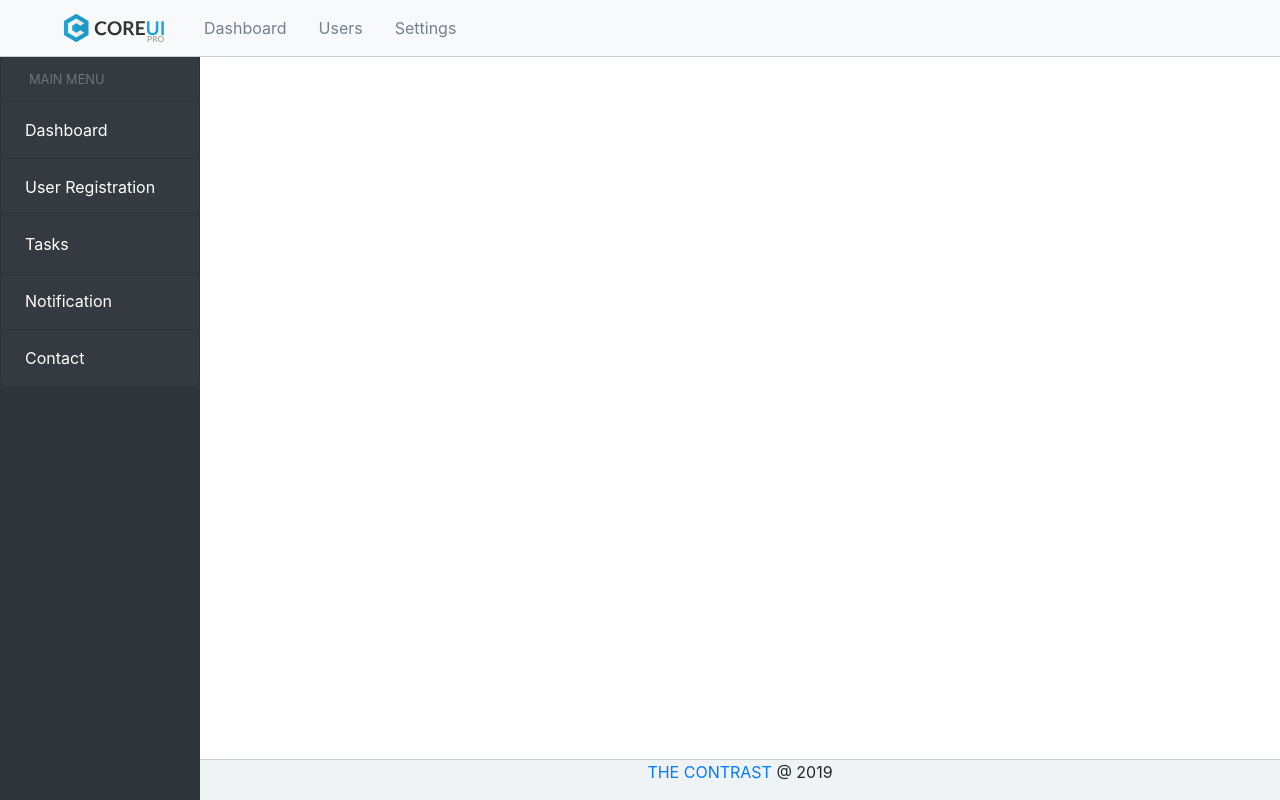
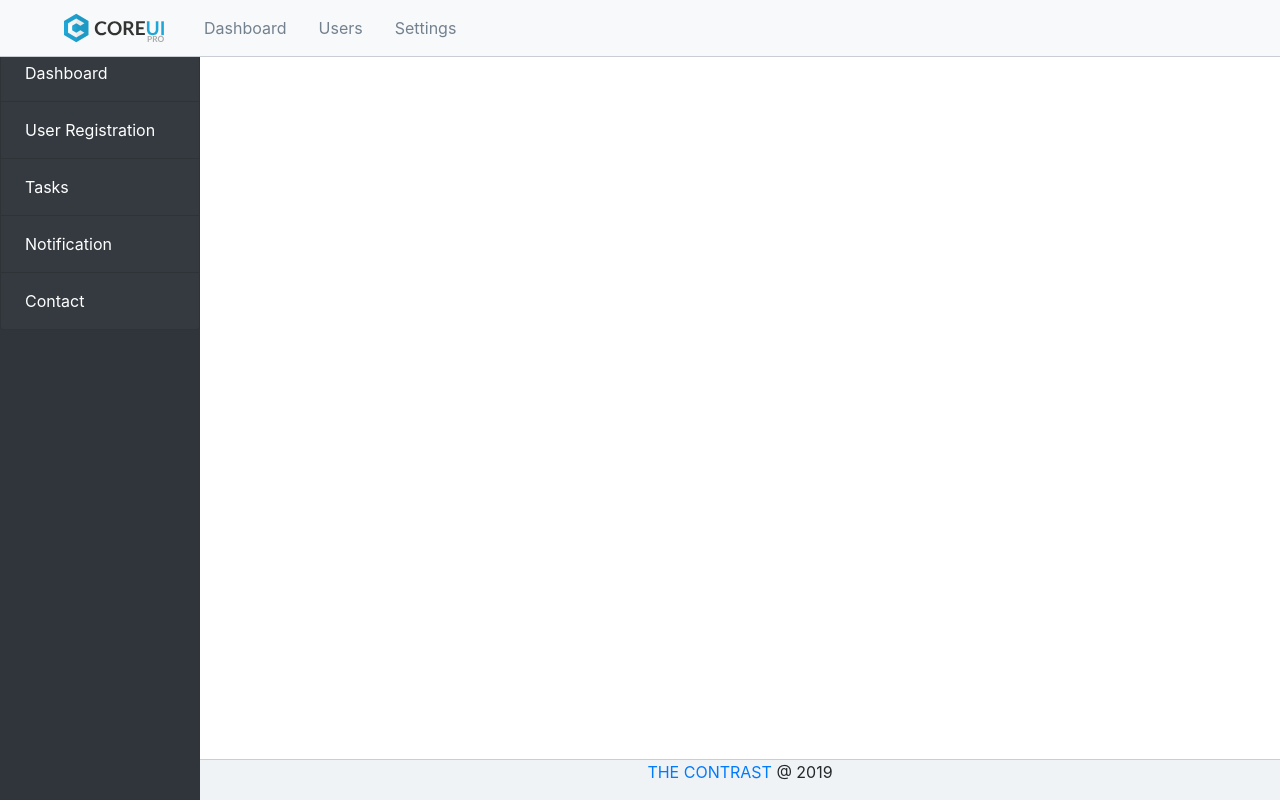
Before and after one commit to bhagyashri211993/bhagyashri-DummyProject, an Angular app: page /dashboard in a window 1280 px wide. Built offline with nearby package versions, Linux system fonts and the light colour scheme; some icons are missing.

Commit message:
middle panel alignment done

```diff
--- a/src/app/authentication/login/login.component.css
+++ b/src/app/authentication/login/login.component.css
@@ -1,6 +1,6 @@
 /* Made with love by Mutiullah Samim*/
 
-@import url('https://fonts.googleapis.com/css?family=Numans');
+/* @import url('https://fonts.googleapis.com/css?family=Numans');
 
 html,body{
 background-image: url('http://getwallpapers.com/wallpaper/full/a/5/d/544750.jpg');
@@ -8,7 +8,7 @@ background-size: cover;
 background-repeat: no-repeat;
 height: 100%;
 font-family: 'Numans', sans-serif;
-}
+} */
 
 .container{
 height: 100%;
--- a/src/app/authentication/login/login.component.html
+++ b/src/app/authentication/login/login.component.html
@@ -38,4 +38,8 @@
                 </div>
             </div>
         </div>
+
+
+
+
     </div>
--- a/src/app/dashboard/fixed-layout/fixed-layout.component.html
+++ b/src/app/dashboard/fixed-layout/fixed-layout.component.html
@@ -1,4 +1,4 @@
-<nav class="navbar navbar-expand-sm bg-light nav">
+<nav class="navbar navbar-expand-sm bg-light fixed-top nav">
     <a class="navbar-brand ml-5 " href="">
         <img src="../../../assets/images/logo.svg" class="d-inline-block align-top brand" alt="">
 
@@ -96,18 +96,10 @@
 
     </div><!-- sidebar-container END -->
 </div>
-<!-- <div class="container-fluid">
-    <div class="innerContent">
-        <router-outlet></router-outlet>
-   </div>
-</div>
- -->
+
  <app-panel></app-panel>
 <div class="footer">
     <p> <span class="text-primary">THE CONTRAST </span><span> @ 2019</span>
 
     </p>
-    <!-- <span><a href="https://coreui.io/pro/angular/">CoreUI Pro</a> © 2018
-                creativeLabs.</span><span class="ml-auto">Powered by <a href="https://coreui.io/pro/angular">CoreUI Pro
-                    for Angular</a></span> -->
 </div>
--- a/src/app/dashboard/panel/panel.component.css
+++ b/src/app/dashboard/panel/panel.component.css
@@ -1,7 +1,17 @@
+.outerDiv {
+    position: relative;
+    margin-left: 200px;
+    width: calc(100vw - 200px);
+    height: calc(100vh - 41px);
+    box-sizing: border-box;
+}
 
-.innerContent
-{
-    /* border: 2px solid black; */
-    margin-left:200px;
-    margin-top:170px;
+.innerContent {
+    /* border: 1px solid black; */
+    position: absolute;
+    top: 50%;
+    left: 50%;
+    transform: translate(-50%, -50%);
+    width: 100%;
+    height: 100%;
 }
--- a/src/app/dashboard/panel/panel.component.html
+++ b/src/app/dashboard/panel/panel.component.html
@@ -1,4 +1,4 @@
-<div class="container-fluid">
+<div class="outerDiv">
         <div class="innerContent">
             <router-outlet></router-outlet>
             <!-- <app-sign-up></app-sign-up> -->
--- a/src/index.html
+++ b/src/index.html
@@ -2,6 +2,8 @@
 <html lang="en">
 
 <head>
+
+<link href="styles.css" type="text/css">
     <script src="//cdnjs.cloudflare.com/ajax/libs/jquery/3.2.1/jquery.min.js"></script>
 
     <link href="//maxcdn.bootstrapcdn.com/bootstrap/4.1.1/css/bootstrap.min.css" rel="stylesheet" id="bootstrap-css">
--- a/src/styles.css
+++ b/src/styles.css
@@ -1 +1,11 @@
-/* You can add global styles to this file, and also import other style files */
+body,html{
+    margin: 0;
+    padding: 0;
+    height: 100%;
+}
+
+
+/* *
+{
+    border: 1px solid red;
+} */
```
